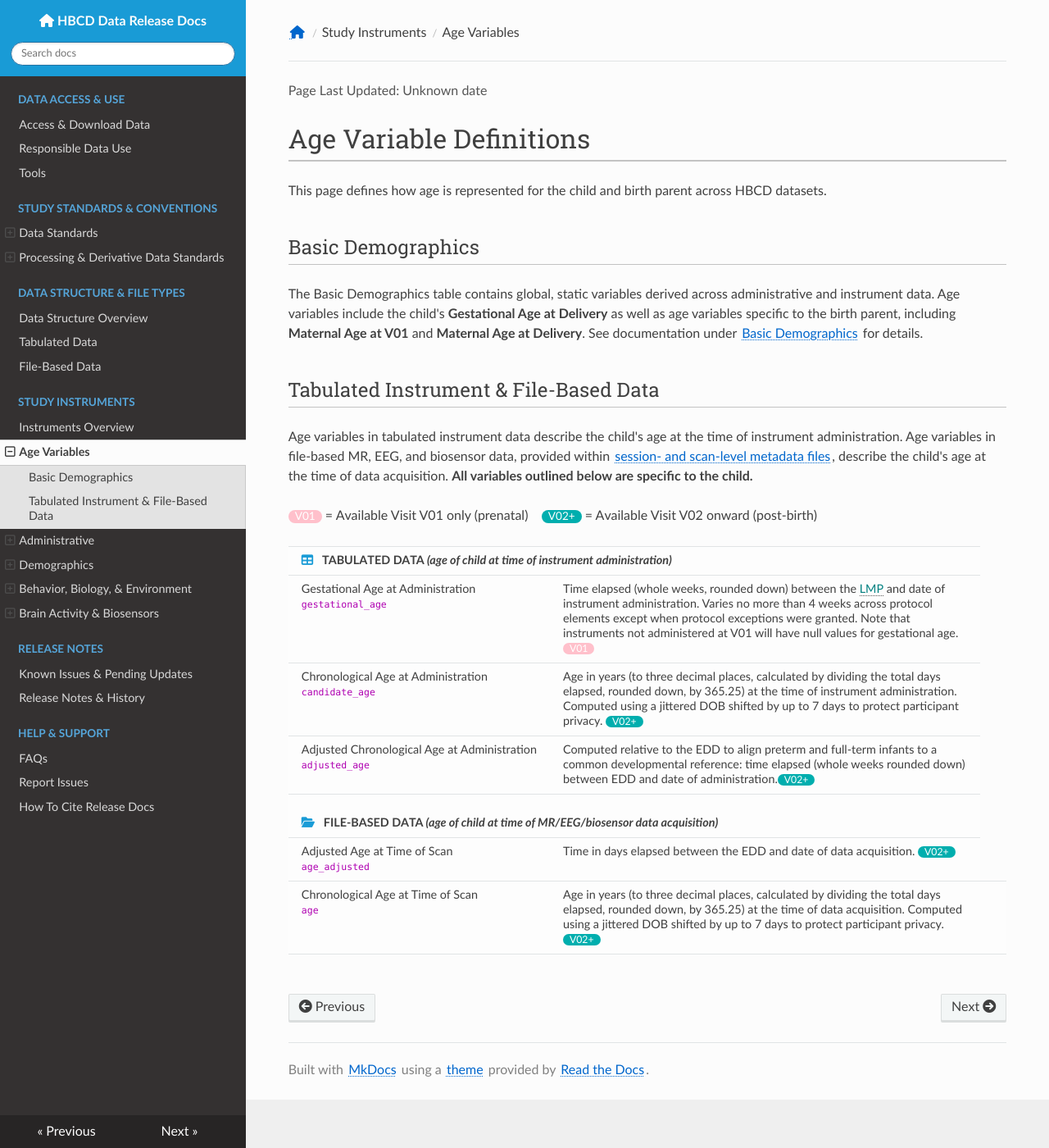
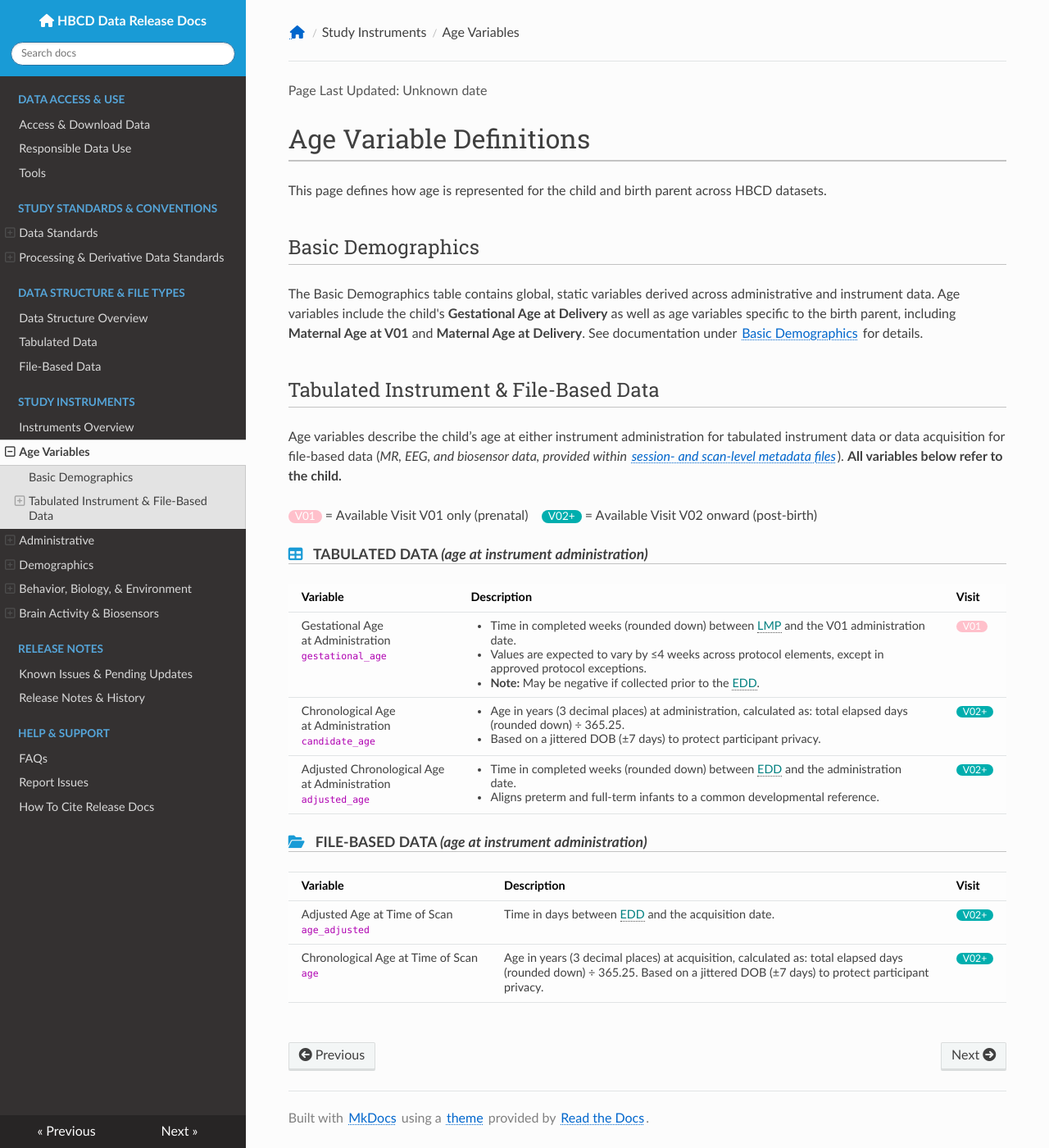
Before and after one commit to nbdc-datahub/hbcd-docs, an MkDocs documentation site: the page built from docs/instruments/agevariables.md, in a window 1280 px wide and 1400 px high. Shown: the whole window at 82% size. Built offline with MkDocs 1.6.1, drawn with Linux system fonts in a browser that asks for light colours; nearby versions of some CDN libraries.

Commit message:
update age variables page

```diff
--- a/docs/instruments/agevariables.md
+++ b/docs/instruments/agevariables.md
@@ -16,37 +16,105 @@
 
 ## Tabulated Instrument & File-Based Data
 
-Age variables in tabulated instrument data describe the child's age at the time of instrument administration. Age variables in file-based MR, EEG, and biosensor data, provided within [session- and scan-level metadata files](../datacuration/file-based-data.md#participant-session-scan-level-data), describe the child's age at the time of data acquisition. **All variables outlined below are specific to the child.**
+Age variables describe the child’s age at either instrument administration for tabulated instrument data or data acquisition for file-based data (*MR, EEG, and biosensor data, provided within [session- and scan-level metadata files](../datacuration/file-based-data.md#participant-session-scan-level-data)*). **All variables below refer to the child.**
 
 <span class="pill-badge" style="background-color: pink;">V01</span>&nbsp;= Available Visit V01 only (prenatal) &nbsp;&nbsp;
 <span class="pill-badge">V02+</span>&nbsp;= Available Visit V02 onward (post-birth)
 </p>
+
+<!-- TABULATED DATA -->
+#### <i class="fa-solid fa-table header-icon"></i> TABULATED DATA <i>(age at instrument administration)</i>
 <table class="table-no-vertical-lines">
-<tbody>
-<tr><td colspan="2"><i class="fa-solid fa-table header-icon"></i> <b>TABULATED DATA <i>(age of child at time of instrument administration)</i></b></td></tr>
-<tr><td>Gestational Age at Administration<br><code>gestational_age</code></td>
-<td style="word-wrap: break-word; white-space: normal;">
-  Time elapsed (whole weeks, rounded down) between the <span class="tooltip tooltip-left">LMP<span class="tooltiptext">First day of the birth parent's last menstrual period, estimated as EDD minus 280 days</span></span> and date of instrument administration. Varies no more than 4 weeks across protocol elements except when protocol exceptions were granted. Note that instruments not administered at V01 will have null values for gestational age. <span class="pill-badge" style="background-color: pink;">V01</span></td>
+<thead>
+<tr>
 </tr>
 <tr>
-<td>Chronological Age at Administration<br><code>candidate_age</code></td>
+<th>Variable</th>
+<th>Description</th>
+<th>Visit</th>
+</tr>
+</thead>
+<tbody>
+
+<tr>
+<td>
+Gestational Age<br>at Administration<br>
+<code>gestational_age</code>
+</td>
 <td style="word-wrap: break-word; white-space: normal;">
-Age in years (to three decimal places, calculated by dividing the total days elapsed, rounded down, by 365.25) at the time of instrument administration. Computed using a jittered DOB shifted by up to 7 days to protect participant privacy. <span class="pill-badge">V02+</span></td>
+<ul>
+  <li>Time in completed weeks (rounded down) between <span class="tooltip tooltip-right">LMP<span class="tooltiptext">First day of the birth parent's last menstrual period (estimated as EDD − 280 days)</span></span> and the V01 administration date.</li>
+  <li>Values are expected to vary by ≤4 weeks across protocol elements, except in approved protocol exceptions.</li>
+  <li><b>Note:</b> May be negative if collected prior to the <span class="tooltip">EDD<span class="tooltiptext">Estimated Date of Delivery</span></span>.</li>
+</ul>
+</td>
+<td><span class="pill-badge" style="background-color: pink;">V01</span></td>
 </tr>
-<tr><td>Adjusted Chronological Age at Administration<br><code>adjusted_age</code></td>
-<td style="word-wrap: break-word; white-space: normal;">Computed relative to the EDD to align preterm and full-term infants to a common developmental reference: time elapsed (whole weeks rounded down) between EDD and date of administration.<span class="pill-badge">V02+</span></td></tr>
-<tr><td colspan="2">
-  <br>
-  <i class="fa-solid fa-folder-open header-icon"></i> <b>FILE-BASED DATA  <i>(age of child at time of MR/EEG/biosensor data acquisition)</i></b></td></tr>
+
 <tr>
-<td>Adjusted Age at Time of Scan<br><code>age_adjusted</code></td>
-<td style="word-wrap: break-word; white-space: normal;">Time in days elapsed between the EDD and date of data acquisition. <span class="pill-badge">V02+</span></td>
+<td>
+Chronological Age<br>at Administration<br>
+<code>candidate_age</code>
+</td>
+<td style="word-wrap: break-word; white-space: normal;">
+<ul>
+  <li>Age in years (3 decimal places) at administration, calculated as: total elapsed days (rounded down) ÷ 365.25.</li>
+  <li>Based on a jittered DOB (±7 days) to protect participant privacy.</li>
+</ul>
+</td>
+<td><span class="pill-badge">V02+</span></td>
 </tr>
+
 <tr>
-<td>Chronological Age at Time of Scan<br><code>age</code></td>
-<td style="word-wrap: break-word; white-space: normal;">Age in years (to three decimal places, calculated by dividing the total days elapsed, rounded down, by 365.25) at the time of data acquisition. Computed using a jittered DOB shifted by up to 7 days to protect participant privacy. <span class="pill-badge">V02+</span><td>
-</tr>
-<div>
+<td>
+Adjusted Chronological Age<br>at Administration<br>
+<code>adjusted_age</code>
+</td>
+<td style="word-wrap: break-word; white-space: normal;">
+<ul>
+  <li>Time in completed weeks (rounded down) between <span class="tooltip">EDD<span class="tooltiptext">Estimated Date of Delivery</span></span>
+and the administration date.</li>
+  <li>Aligns preterm and full-term infants to a common developmental reference.</li>
+</ul>
+</td>
+<td><span class="pill-badge">V02+</span></td>
 </tr>
 </tbody>
 </table>
+
+
+#### <i class="fa-solid fa-folder-open header-icon"></i> FILE-BASED DATA <i>(age at instrument administration)</i>
+
+<!-- FILE-BASED DATA -->
+<table class="table-no-vertical-lines">
+<thead>
+<tr>
+<th>Variable</th>
+<th>Description</th>
+<th>Visit</th>
+</tr>
+</thead>
+<tbody>
+
+<tr>
+<td>
+Adjusted Age at Time of Scan<br>
+<code>age_adjusted</code>
+</td>
+<td style="word-wrap: break-word; white-space: normal;">Time in days between <span class="tooltip">EDD<span class="tooltiptext">Estimated Date of Delivery</span></span> and the acquisition date.
+</td>
+<td><span class="pill-badge">V02+</span></td>
+</tr>
+
+<tr>
+<td>
+Chronological Age at Time of Scan<br>
+<code>age</code>
+</td>
+<td style="word-wrap: break-word; white-space: normal;">Age in years (3 decimal places) at acquisition, calculated as: total elapsed days (rounded down) ÷ 365.25. Based on a jittered DOB (±7 days) to protect participant privacy.
+</td>
+<td><span class="pill-badge">V02+</span></td>
+</tr>
+
+</tbody>
+</table>
```
